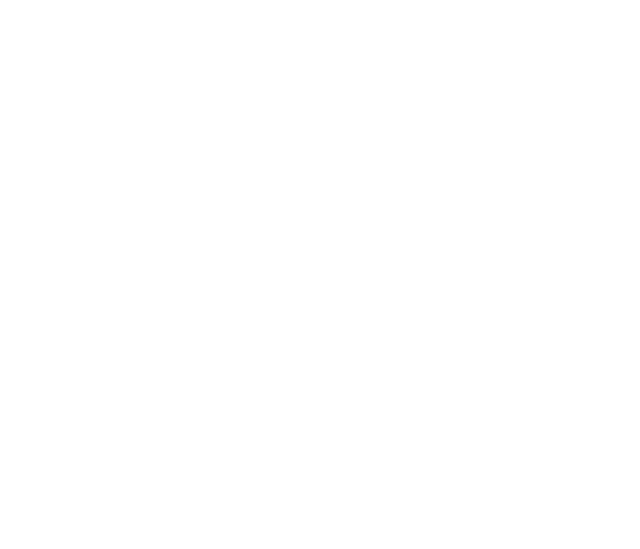
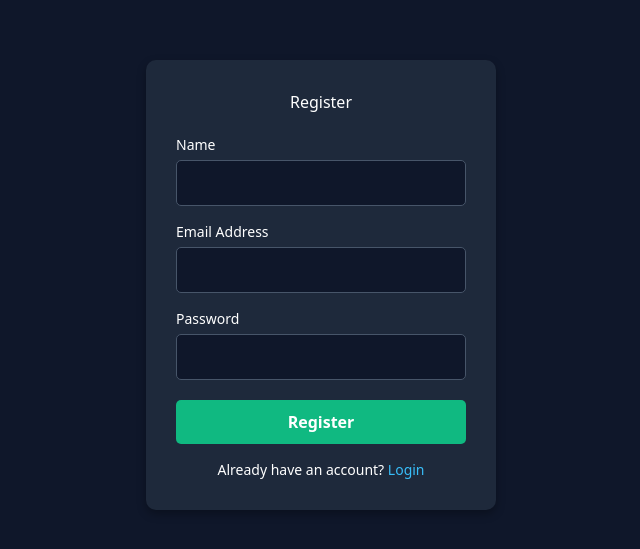
Before and after one commit to Anushikasaxena/mern-task-manager, a React app in the folder frontend/: page /register in a window 1280 px wide. Shown: the part 115-664 px from the top of the page, without its empty margins (319-959 px from the left). Built offline with nearby package versions, Linux system fonts and the light colour scheme; the HTML template or start-up script is replaced by a standard one.

Commit message:
Add complete Register component JSX form

```diff
--- a/frontend/src/pages/Register.jsx
+++ b/frontend/src/pages/Register.jsx
@@ -1,6 +1,6 @@
 import { useState } from 'react';
 import { useNavigate, Link } from 'react-router-dom';
-import API from '../services/api'; // ya jahan se bhi api import kar rahe ho
+import API from '../services/api';
 
 export default function Register() {
     const [name, setName] = useState('');
@@ -11,15 +11,58 @@
     const handleRegister = async (e) => {
         e.preventDefault();
         try {
-            // Yahan endpoint '/auth/register' hona chahiye
             const { data } = await API.post('/auth/register', { name, email, password });
             localStorage.setItem('userInfo', JSON.stringify(data));
             alert('Registration Successful!');
-            navigate('/');
+            navigate('/login');
         } catch (error) {
             alert(error.response?.data?.message || 'Registration failed');
         }
     };
 
-    // ... form JSX
+    return (
+        <div style={{ display: 'flex', justifyContent: 'center', alignItems: 'center', height: '100vh', background: '#0f172a', color: '#fff' }}>
+            <div style={{ background: '#1e293b', padding: '30px', borderRadius: '10px', width: '350px', boxShadow: '0 4px 10px rgba(0,0,0,0.3)' }}>
+                <h2 style={{ textAlign: 'center', marginBottom: '20px' }}>Register</h2>
+                <form onSubmit={handleRegister}>
+                    <div style={{ marginBottom: '15px' }}>
+                        <label style={{ display: 'block', marginBottom: '5px', fontSize: '14px' }}>Name</label>
+                        <input
+                            type="text"
+                            value={name}
+                            onChange={(e) => setName(e.target.value)}
+                            required
+                            style={{ width: '100%', padding: '10px', borderRadius: '5px', border: '1px solid #475569', background: '#0f172a', color: '#fff' }}
+                        />
+                    </div>
+                    <div style={{ marginBottom: '15px' }}>
+                        <label style={{ display: 'block', marginBottom: '5px', fontSize: '14px' }}>Email Address</label>
+                        <input
+                            type="email"
+                            value={email}
+                            onChange={(e) => setEmail(e.target.value)}
+                            required
+                            style={{ width: '100%', padding: '10px', borderRadius: '5px', border: '1px solid #475569', background: '#0f172a', color: '#fff' }}
+                        />
+                    </div>
+                    <div style={{ marginBottom: '20px' }}>
+                        <label style={{ display: 'block', marginBottom: '5px', fontSize: '14px' }}>Password</label>
+                        <input
+                            type="password"
+                            value={password}
+                            onChange={(e) => setPassword(e.target.value)}
+                            required
+                            style={{ width: '100%', padding: '10px', borderRadius: '5px', border: '1px solid #475569', background: '#0f172a', color: '#fff' }}
+                        />
+                    </div>
+                    <button type="submit" style={{ width: '100%', padding: '10px', background: '#10b981', border: 'none', borderRadius: '5px', color: '#fff', fontWeight: 'bold', cursor: 'pointer' }}>
+                        Register
+                    </button>
+                </form>
+                <p style={{ textAlign: 'center', marginTop: '15px', fontSize: '14px' }}>
+                    Already have an account? <Link to="/login" style={{ color: '#38bdf8' }}>Login</Link>
+                </p>
+            </div>
+        </div>
+    );
 }
```
